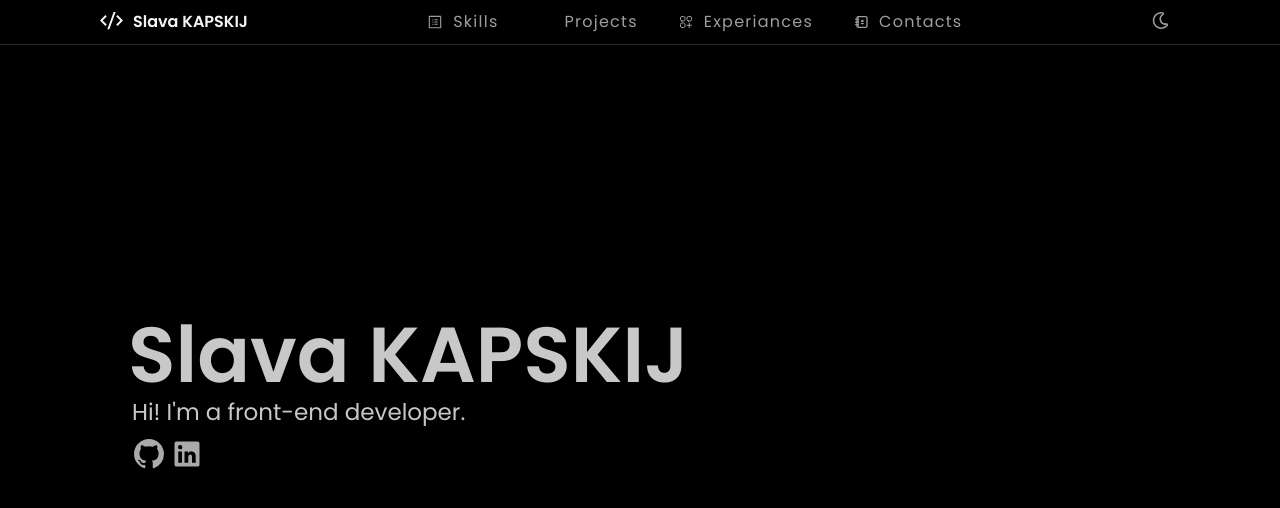
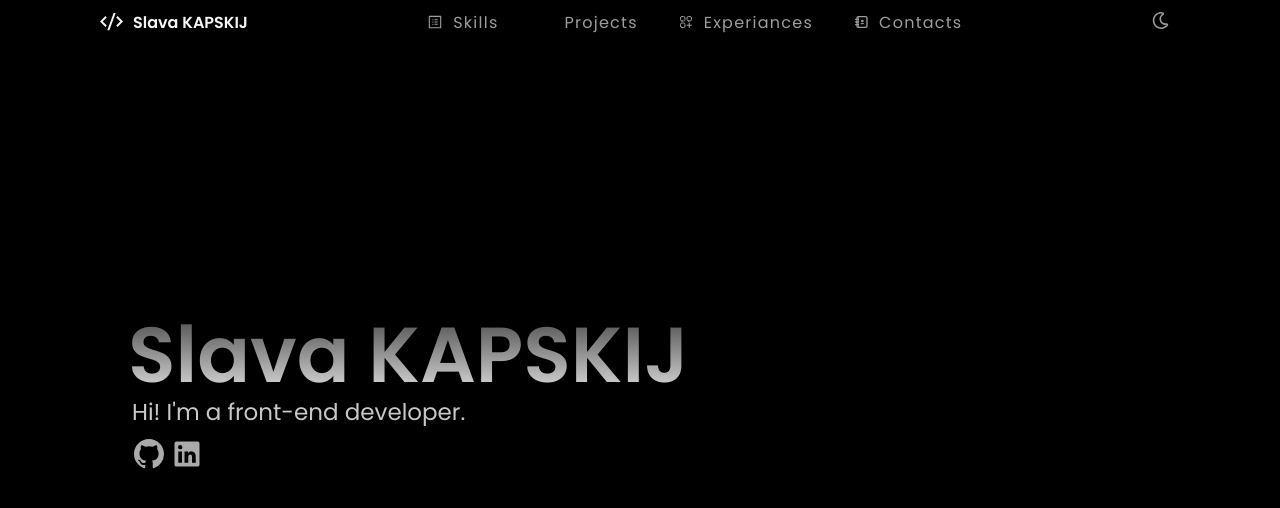
Before and after one commit to Kapskii/personal_portfolio, a React (Create React App) app: page / in a window 1280 px wide. Shown: the top 508 px of the page. Built offline with nearby package versions, Linux system fonts and the light colour scheme.

Commit message:
feat: add animation block

```diff
--- a/src/components/Header/Header.module.css
+++ b/src/components/Header/Header.module.css
@@ -5,7 +5,6 @@
     width: 100vw;
     height: 5.6vh;
     background: black;
-    border-bottom: 0.5px solid rgb(40, 40, 40);
 }
 
 .container {
--- a/src/components/pages/ExperiancesPage/experianceItem/ExperianceItem.module.css
+++ b/src/components/pages/ExperiancesPage/experianceItem/ExperianceItem.module.css
@@ -12,6 +12,7 @@
 
 .experiance:hover {
     background-color: rgb(17, 17, 17);
+    transform: perspective(400px) translateY(-20px) rotateX(-5deg);
 }
 
 .experianceLeft {
--- a/src/components/pages/HomePage/HomePage.module.css
+++ b/src/components/pages/HomePage/HomePage.module.css
@@ -14,7 +14,9 @@
 
 .name {
     position: relative;
-    color: rgb(200, 200, 200);
+    background: linear-gradient(#292929, #fff);
+    background-clip: text;
+    -webkit-text-fill-color: transparent;
     font-size: 78px;
     font-weight: 600;
 }
--- a/src/components/pages/ProjectsPage/project/Project.module.css
+++ b/src/components/pages/ProjectsPage/project/Project.module.css
@@ -12,7 +12,7 @@
 .project:hover {
     border: 3px solid rgb(60, 60, 60);
     background-color: rgb(17, 17, 17);
-
+    transform: perspective(400px) translateY(20px) rotateX(5deg);
 }
 
 .titleWrapper {
--- a/src/components/pages/SkillsPage/skill/Skill.module.css
+++ b/src/components/pages/SkillsPage/skill/Skill.module.css
@@ -26,6 +26,7 @@
 .skill:hover {
     box-sizing: border-box;
     border: 3px solid rgb(64, 63, 63);
+    transform: perspective(400px) scaleY(0.9) rotateY(15deg);
 }
 
 .skillTitle {
```
